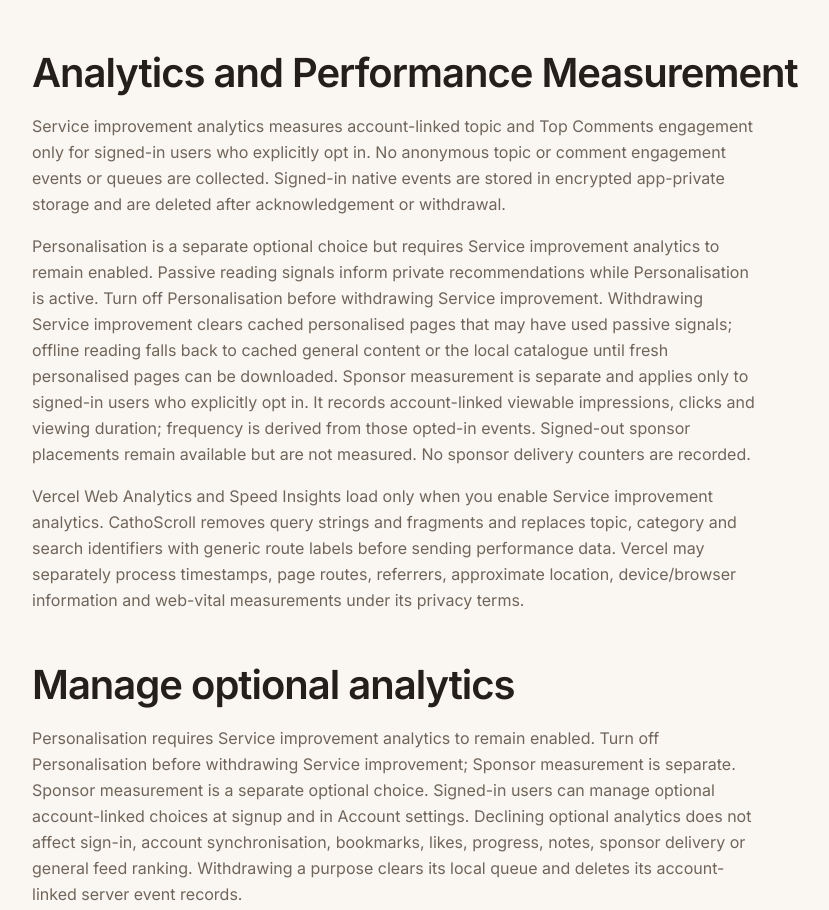
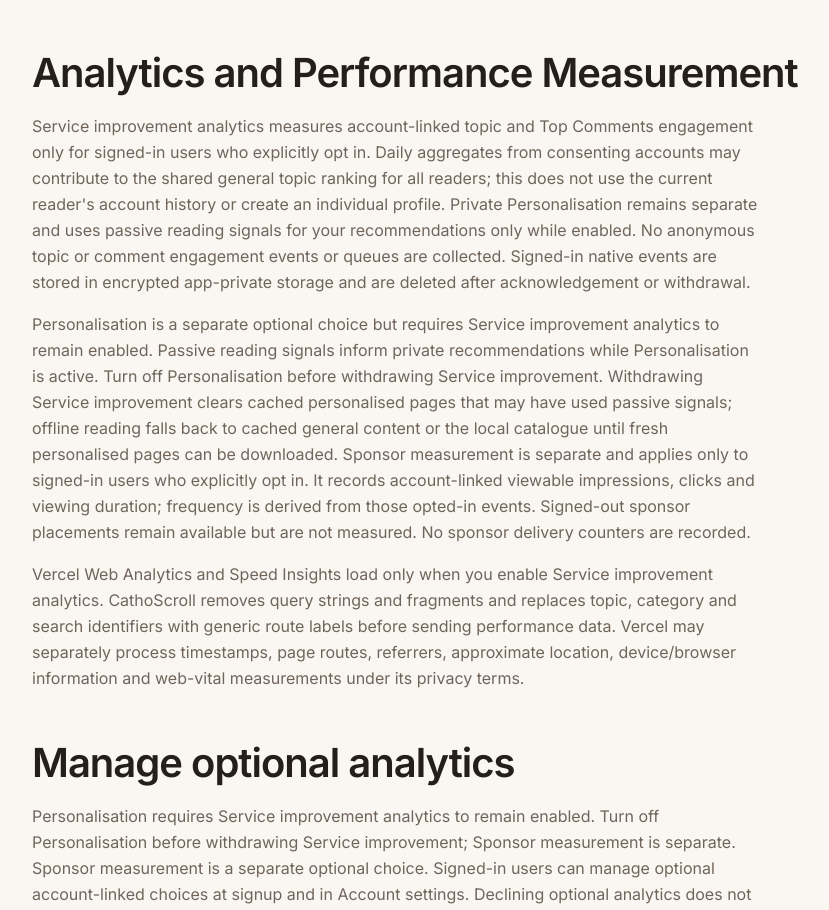
Before and after one commit to joshuaargent/TS_CathoScroll, a Next.js app: page /cookies in a window 1280 px wide. Shown: the part 1188-2098 px from the top of the page, without its empty margins (0-829 px from the left). Built offline with nearby package versions, Linux system fonts and the light colour scheme; no server answers.

Commit message:
docs(cookies): disclose shared ranking use of opted-in aggregates

```diff
--- a/src/app/cookies/page.tsx
+++ b/src/app/cookies/page.tsx
@@ -66,7 +66,7 @@ export default function CookiesPage() {
           <h2 className="mb-4 text-3xl font-bold">Analytics and Performance Measurement</h2>
 
           <p className="text-text-secondary leading-relaxed">
-            Service improvement analytics measures account-linked topic and Top Comments engagement only for signed-in users who explicitly opt in. No anonymous topic or comment engagement events or queues are collected. Signed-in native events are stored in encrypted app-private storage and are deleted after acknowledgement or withdrawal.
+            Service improvement analytics measures account-linked topic and Top Comments engagement only for signed-in users who explicitly opt in. Daily aggregates from consenting accounts may contribute to the shared general topic ranking for all readers; this does not use the current reader's account history or create an individual profile. Private Personalisation remains separate and uses passive reading signals for your recommendations only while enabled. No anonymous topic or comment engagement events or queues are collected. Signed-in native events are stored in encrypted app-private storage and are deleted after acknowledgement or withdrawal.
           </p>
 
           <p className="text-text-secondary mt-4 leading-relaxed">
```
